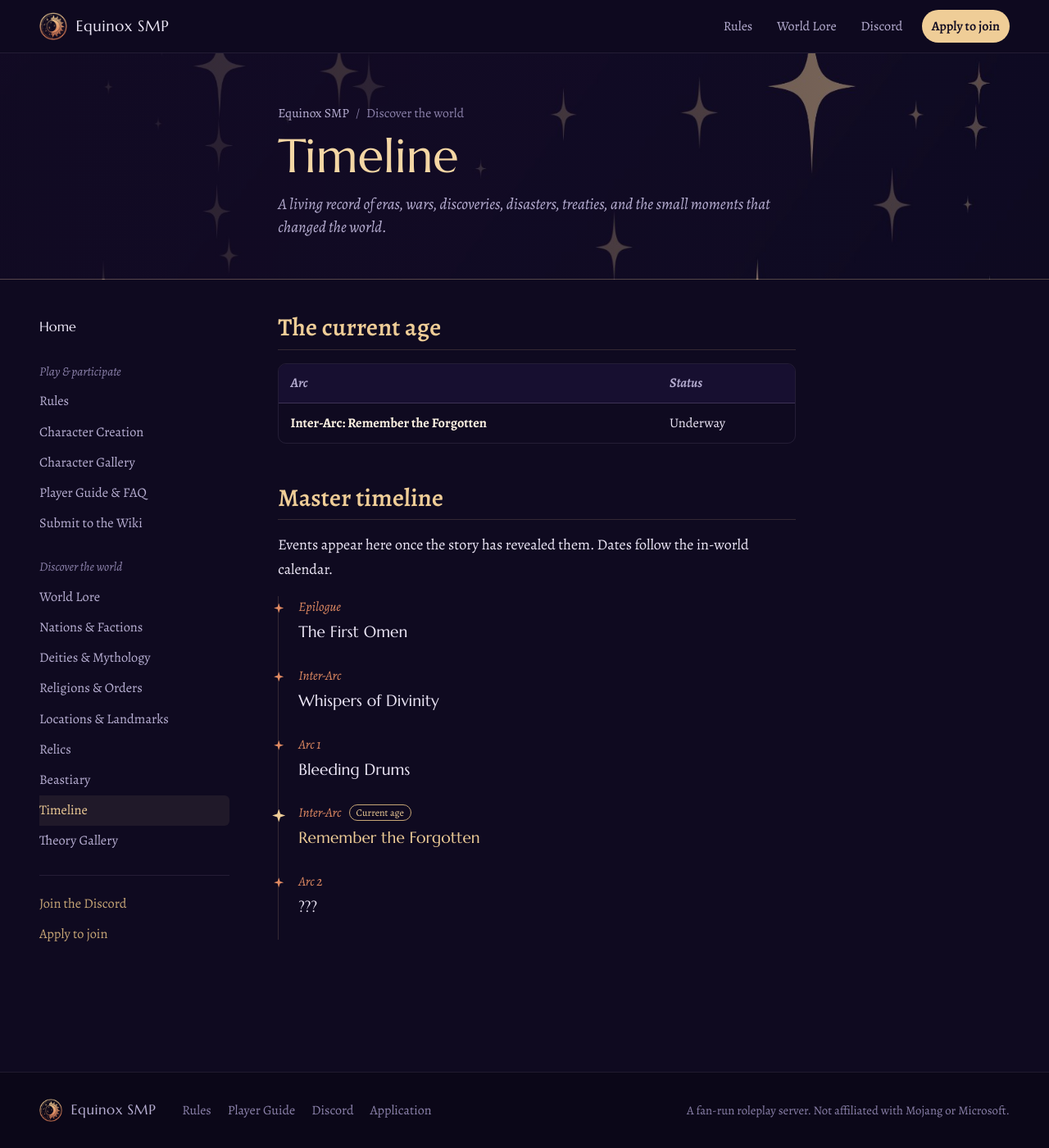
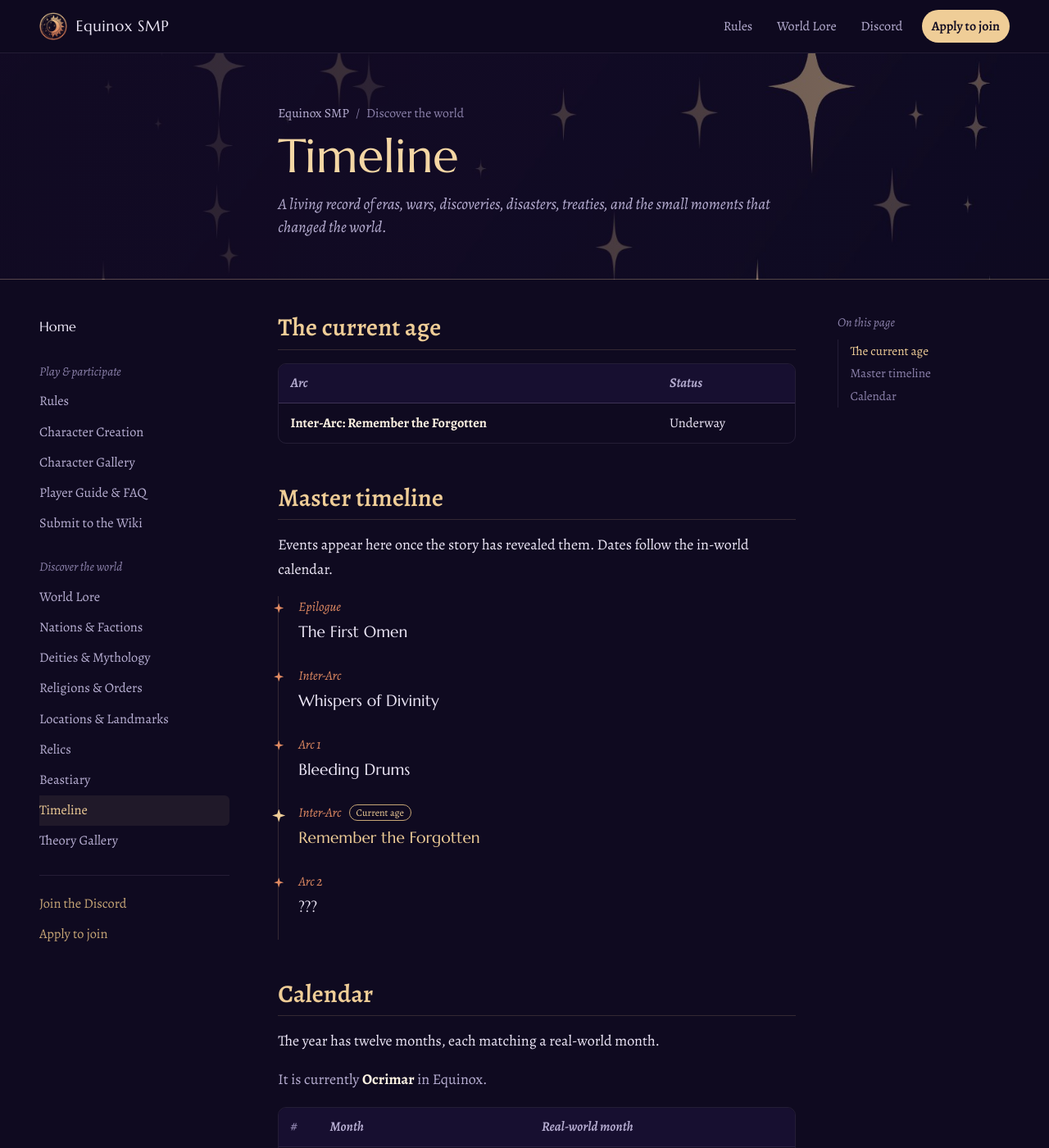
Before and after one commit to smpequinox/smpequinox.github.io, a Jekyll site: the page built from timeline.md, in a window 1280 px wide and 1400 px high. Shown: the whole window at 82% size. Built offline with Jekyll 4.4.1, drawn with Linux system fonts in a browser that asks for light colours; some of the changed text lies outside the part shown.

Commit message:
Add the in-world calendar to the Timeline page
Twelve months with their real-world counterparts (_data/calendar.yml).
The month matching today's real date is highlighted.

Co-Authored-By: Claude Opus 5.5 <noreply@anthropic.com>
Claude-Session: https://claude.ai/code/session_012pD2useRZpTrTfTm1Gthrx

```diff
--- a/assets/css/site.css
+++ b/assets/css/site.css
@@ -741,6 +741,11 @@ button { font: inherit; color: inherit; }
 .chronicle__summary { margin: .3rem 0 0 !important; color: var(--ink-2); }
 .prose .chronicle > li.chronicle__current::before { width: 16px; height: 16px; left: calc(-1.5rem - 8px); background: var(--gilt); }
 .chronicle__current .chronicle__event { color: var(--gilt); }
+.calendar td:first-child, .calendar th:first-child { width: 3rem; color: var(--ink-3); }
+.calendar__name { font-family: var(--display); color: var(--gilt); }
+.calendar tr.is-current td { background: rgba(239, 205, 151, 0.08); }
+.calendar tr.is-current td:first-child { box-shadow: inset 3px 0 0 var(--gilt); }
+.calendar__now { color: var(--ink-2); }
 .chronicle__date .status { font-style: normal; font-size: .75rem; padding: .2rem .5rem; margin-left: .4rem; vertical-align: .1em; }
 
 /* relationship tree on character pages */
--- a/assets/js/site.js
+++ b/assets/js/site.js
@@ -261,6 +261,21 @@
     window.addEventListener("resize", function () { applyView(false); });
   }
 
+  /* ---------- Calendar: highlight the in-world month for today's date ---------- */
+  var calendar = document.querySelector("[data-calendar]");
+  if (calendar) {
+    var row = calendar.querySelector('[data-month="' + (new Date().getMonth() + 1) + '"]');
+    var now = document.querySelector("[data-calendar-now]");
+    if (row) {
+      row.classList.add("is-current");
+      if (now) {
+        now.innerHTML = "It is currently <strong></strong> in Equinox.";
+        now.querySelector("strong").textContent = row.querySelector(".calendar__name").textContent;
+        now.hidden = false;
+      }
+    }
+  }
+
   /* ---------- Event viewer (lightbox) ---------- */
   var dialog = document.querySelector("[data-lightbox-dialog]");
   if (dialog && typeof dialog.showModal === "function") {
--- a/timeline.md
+++ b/timeline.md
@@ -14,3 +14,18 @@ description: "A living record of eras, wars, discoveries, disasters, treaties, a
 Events appear here once the story has revealed them. Dates follow the in-world calendar.
 
 {% include timeline-list.html %}
+
+## Calendar
+
+The year has twelve months, each matching a real-world month.
+
+<p class="calendar__now" data-calendar-now hidden></p>
+
+<table class="calendar" data-calendar>
+<thead><tr><th>#</th><th>Month</th><th>Real-world month</th></tr></thead>
+<tbody>
+{%- for m in site.data.calendar %}
+<tr data-month="{{ forloop.index }}"><td>{{ forloop.index }}</td><td class="calendar__name">{{ m.month }}</td><td>{{ m.real }}</td></tr>
+{%- endfor %}
+</tbody>
+</table>
```
Also changed, not shown: _data/calendar.yml (added, +26 -0 lines).
